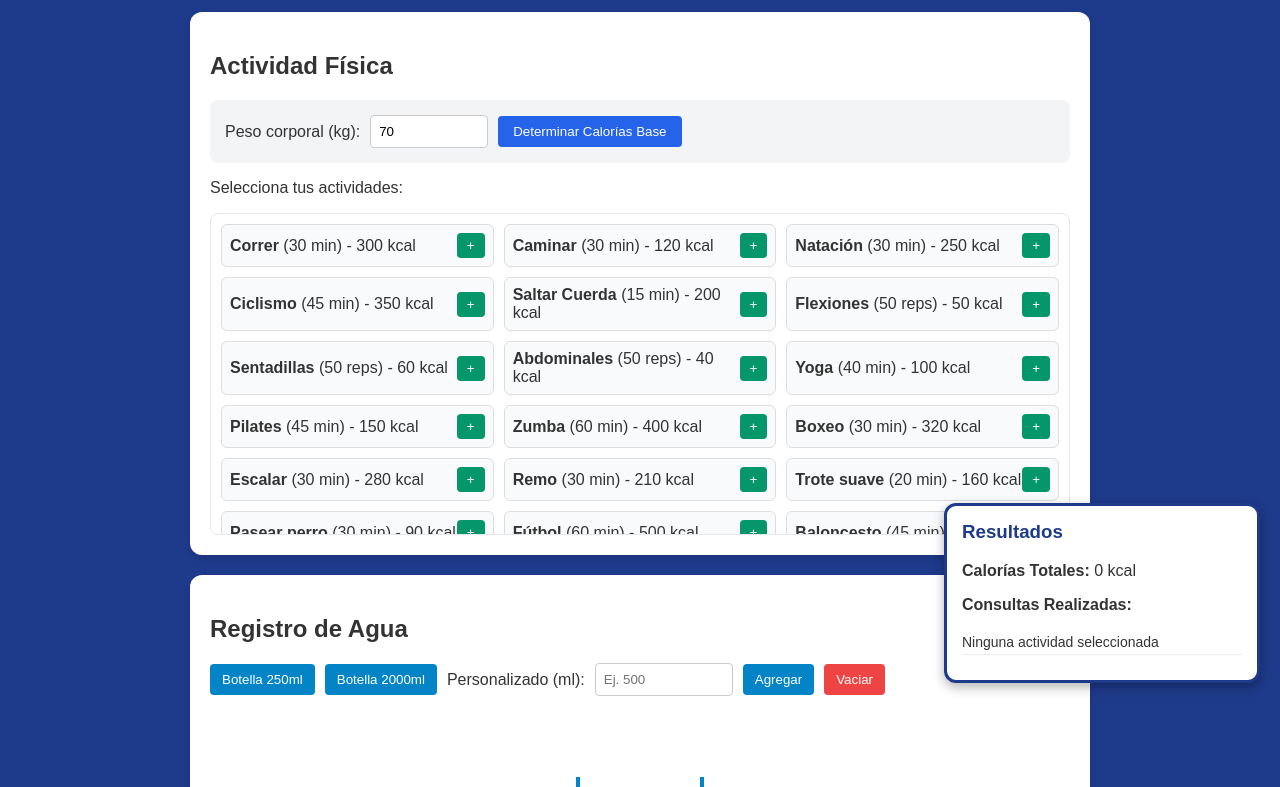
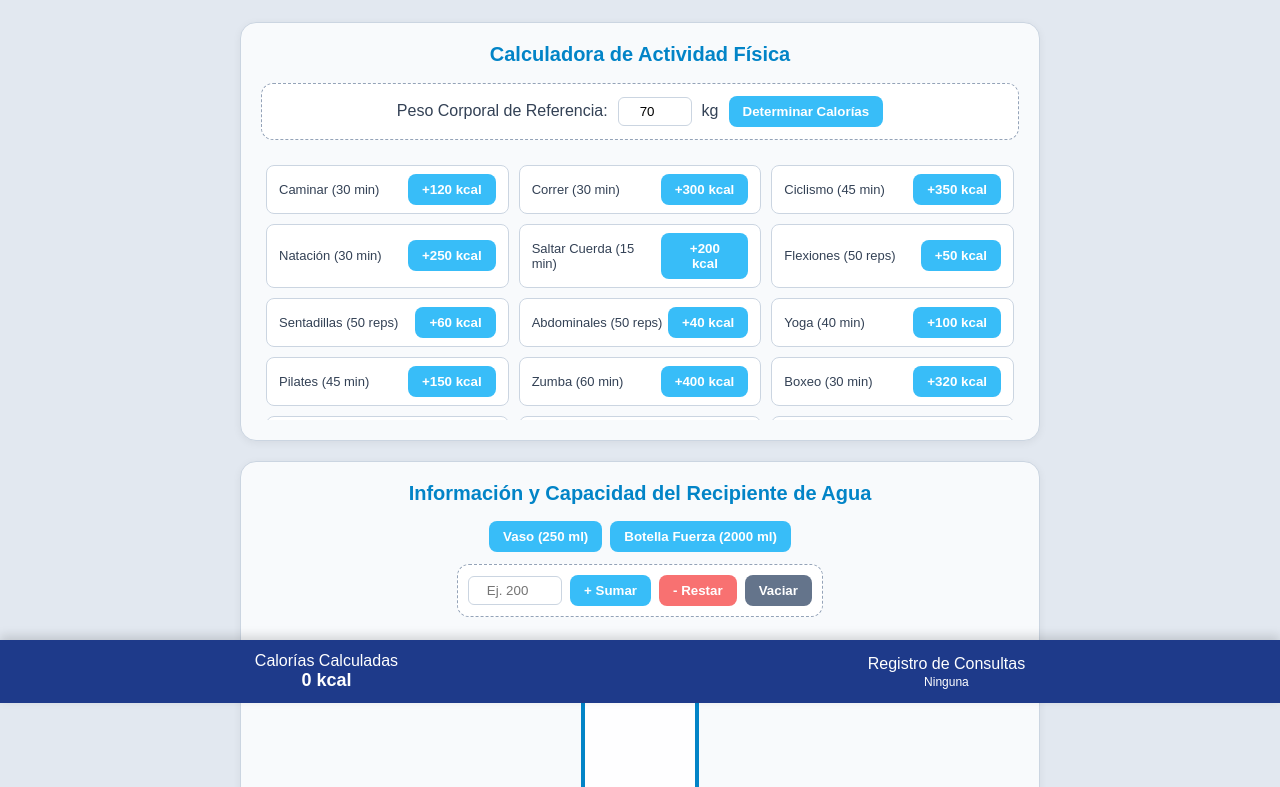
Before and after one commit to gabositogk/fitwater, a plain HTML site: page index.html in a window 1280 px wide. Shown: the part 97-884 px from the top of the page. Drawn offline with Linux system fonts and the light colour scheme.

Commit message:
Refactor index.html for improved styling and features
Updated styles and structure for better layout and readability. Enhanced functionality for activity tracking and water intake.

```diff
--- a/index.html
+++ b/index.html
@@ -4,275 +4,308 @@
   <meta charset="UTF-8">
   <title>FitWater 💧</title>
   <style>
-    /* Estilos generales y fondo azul */
     body {
-      background-color: #1e3a8a;
+      background-color: #e2e8f0;
       font-family: Arial, sans-serif;
       margin: 0;
-      padding: 20px;
-      color: #333;
+      padding: 0 0 100px 0;
+      color: #334155;
     }
 
-    /* Contenedor principal */
+    /* Enzabezado principal */
+    .header {
+      background-color: #0284c7;
+      color: white;
+      text-align: center;
+      padding: 20px 10px;
+      margin-bottom: 25px;
+    }
+
+    .header h1 {
+      margin: 0;
+      font-size: 28px;
+    }
+
+    .header p {
+      margin: 5px 0 0 0;
+      font-size: 14px;
+      opacity: 0.9;
+    }
+
     .container {
-      max-width: 900px;
+      max-width: 800px;
       margin: 0 auto;
       display: flex;
       flex-direction: column;
       gap: 20px;
+      padding: 0 15px;
     }
 
-    /* Título principal */
-    h1 {
-      color: white;
-      text-align: center;
-      margin-bottom: 10px;
+    .card {
+      background-color: #f8fafc;
+      border-radius: 16px;
+      padding: 20px;
+      box-shadow: 0 2px 8px rgba(0, 0, 0, 0.06);
+      border: 1px solid #cbd5e1;
     }
 
-    /* Secciones principales con fondo blanco */
-    .card {
-      background-color: white;
-      border-radius: 12px;
-      padding: 20px;
-      box-shadow: 0 4px 6px rgba(0,0,0,0.1);
+    .card h2 {
+      margin-top: 0;
+      text-align: center;
+      color: #0284c7;
+      font-size: 20px;
     }
 
-    /* 1. SECCIÓN: ACTIVIDAD FÍSICA */
+    /* Botones */
+    .btn-blue {
+      background-color: #38bdf8;
+      color: white;
+      border: none;
+      padding: 8px 14px;
+      border-radius: 8px;
+      font-weight: bold;
+      cursor: pointer;
+    }
+
+    .btn-blue:hover {
+      background-color: #0284c7;
+    }
+
+    .btn-red {
+      background-color: #f87171;
+      color: white;
+      border: none;
+      padding: 8px 14px;
+      border-radius: 8px;
+      font-weight: bold;
+      cursor: pointer;
+    }
+
+    /* 1. Actividad Física y Peso Corporal */
     .peso-box {
-      background-color: #f3f4f6;
-      padding: 15px;
-      border-radius: 8px;
-      margin-bottom: 15px;
+      background-color: #ffffff;
+      padding: 12px 20px;
+      border-radius: 12px;
+      margin-bottom: 20px;
       display: flex;
       align-items: center;
+      justify-content: center;
       gap: 10px;
+      border: 1px dashed #94a3b8;
     }
 
     .peso-box input {
-      padding: 8px;
-      width: 100px;
-      border: 1px solid #ccc;
-      border-radius: 4px;
-    }
-
-    .btn-calc-cal {
-      background-color: #2563eb;
-      color: white;
-      border: none;
-      padding: 8px 15px;
-      border-radius: 4px;
-      cursor: pointer;
+      padding: 6px;
+      width: 60px;
+      text-align: center;
+      border: 1px solid #cbd5e1;
+      border-radius: 6px;
     }
 
     .grid-actividades {
       display: grid;
-      grid-template-columns: repeat(auto-fill, minmax(240px, 1fr));
+      grid-template-columns: repeat(auto-fill, minmax(220px, 1fr));
       gap: 10px;
-      max-height: 300px;
+      max-height: 250px;
       overflow-y: auto;
-      border: 1px solid #e5e7eb;
-      padding: 10px;
-      border-radius: 8px;
+      padding: 5px;
     }
 
     .actividad-item {
+      background-color: #ffffff;
+      padding: 8px 12px;
+      border-radius: 8px;
+      border: 1px solid #cbd5e1;
       display: flex;
       justify-content: space-between;
       align-items: center;
-      background-color: #f9fafb;
-      padding: 8px;
-      border: 1px solid #ddd;
+      font-size: 13px;
+    }
+
+    /* 2. Sección Agua */
+    .agua-controls {
+      display: flex;
+      flex-direction: column;
+      align-items: center;
+      gap: 12px;
+      margin-bottom: 20px;
+    }
+
+    .btn-group {
+      display: flex;
+      gap: 8px;
+      flex-wrap: wrap;
+      justify-content: center;
+    }
+
+    .input-custom-box {
+      background-color: #ffffff;
+      padding: 10px;
+      border-radius: 12px;
+      border: 1px dashed #94a3b8;
+      display: flex;
+      align-items: center;
+      gap: 8px;
+    }
+
+    .input-custom-box input {
+      padding: 6px;
+      width: 80px;
+      text-align: center;
+      border: 1px solid #cbd5e1;
       border-radius: 6px;
     }
 
-    .btn-actividad {
-      background-color: #059669;
-      color: white;
-      border: none;
-      padding: 5px 10px;
-      border-radius: 4px;
-      cursor: pointer;
-    }
-
-    /* 2. SECCIÓN: AGUA Y VASO */
-    .agua-controls {
-      margin-bottom: 15px;
-      display: flex;
-      gap: 10px;
-      align-items: center;
-      flex-wrap: wrap;
-    }
-
-    .agua-controls button {
-      padding: 8px 12px;
-      background-color: #0284c7;
-      color: white;
-      border: none;
-      border-radius: 4px;
-      cursor: pointer;
-    }
-
-    .agua-controls input {
-      padding: 8px;
-      width: 120px;
-      border: 1px solid #ccc;
-      border-radius: 4px;
-    }
-
-    /* Área visual de las botellas/vasos */
+    /* Vaso y Desbordamiento */
     .vaso-area {
       display: flex;
       justify-content: center;
       align-items: flex-end;
-      height: 320px;
-      padding-top: 20px;
+      height: 280px;
+      position: relative;
     }
 
-    /* Vaso base */
     .vaso {
       border: 4px solid #0284c7;
       border-top: none;
-      border-radius: 0 0 15px 15px;
+      border-radius: 0 0 16px 16px;
       position: relative;
-      background-color: rgba(255, 255, 255, 0.8);
-      transition: height 0.3s ease;
+      background-color: rgba(255, 255, 255, 0.9);
       display: flex;
       align-items: flex-end;
     }
 
-    /* Tamaño para botella 2000ml */
-    .vaso.grande {
-      width: 120px;
-      height: 270px;
-    }
+    /* 250ml mide un tercio del de 2000ml */
+    .vaso.grande { width: 110px; height: 240px; }
+    .vaso.pequeno { width: 70px; height: 80px; }
 
-    /* Tamaño para botella 250ml (1/3 de la altura de 2000ml = 90px) */
-    .vaso.pequeno {
-      width: 80px;
-      height: 90px;
-    }
-
-    /* Líquido dentro del vaso */
     .contenido-agua {
       background-color: #38bdf8;
       width: 100%;
       height: 0%;
+      border-radius: 0 0 12px 12px;
       transition: height 0.3s ease;
-      border-radius: 0 0 10px 10px;
     }
 
-    /* Desbordamiento NOTABLE alrededor del vaso */
+    /* Efecto de desbordamiento notable */
     .desbordado::after {
       content: '';
       position: absolute;
-      top: -15px;
+      top: -20px;
       left: -20px;
       right: -20px;
-      bottom: -10px;
+      bottom: -12px;
       background-color: rgba(56, 189, 248, 0.5);
       border-radius: 20px;
-      border: 3px solid #0284c7;
-      z-index: 2;
+      border: 3px dashed #0284c7;
       pointer-events: none;
     }
 
-    /* 3. SECCIÓN: RESULTADOS (Posición Fija) */
-    .resultados-box {
+    /* 3. Resultados fijos abajo */
+    .resultados-fijos {
       position: fixed;
-      bottom: 20px;
-      right: 20px;
-      width: 280px;
-      background-color: #ffffff;
-      border: 3px solid #1e3a8a;
-      border-radius: 12px;
-      padding: 15px;
-      box-shadow: 0 4px 12px rgba(0,0,0,0.3);
-      z-index: 100;
+      bottom: 0;
+      left: 0;
+      right: 0;
+      background-color: #1e3a8a;
+      color: white;
+      padding: 12px 20px;
+      display: flex;
+      justify-content: space-around;
+      align-items: center;
+      box-shadow: 0 -4px 10px rgba(0,0,0,0.15);
+      z-index: 1000;
     }
 
-    .resultados-box h3 {
-      margin-top: 0;
-      color: #1e3a8a;
+    .res-item {
+      text-align: center;
     }
 
-    .lista-consultas {
-      list-style: none;
-      padding: 0;
-      max-height: 120px;
-      overflow-y: auto;
-      margin: 10px 0;
-      font-size: 14px;
+    .res-item span {
+      display: block;
+      font-size: 18px;
+      font-weight: bold;
     }
 
-    .lista-consultas li {
-      padding: 4px 0;
-      border-bottom: 1px solid #eee;
+    .consultas-lista {
+      font-size: 12px;
+      max-height: 35px;
+      overflow-y: auto;
+      margin-top: 2px;
     }
   </style>
 </head>
 <body>
 
+  <!-- Encabezado -->
+  <div class="header">
+    <h1>FitWater 💧</h1>
+    <p>Información e indicadores de hidratación y actividad física</p>
+  </div>
+
   <div class="container">
-    <h1>FitWater 💧</h1>
 
-    <!-- 1. ACTIVIDAD FÍSICA Y PESO CORPORAL -->
+    <!-- 1. Actividad Física (Primero) -->
     <div class="card">
-      <h2>Actividad Física</h2>
+      <h2>Calculadora de Actividad Física</h2>
 
-      <!-- Peso corporal dentro del cuadro de actividad física -->
+      <!-- Peso dentro de actividad física -->
       <div class="peso-box">
-        <label for="peso">Peso corporal (kg):</label>
-        <input type="number" id="peso" placeholder="Ej. 70" value="70">
-        <button class="btn-calc-cal" onclick="calcularBaseCalorias()">Determinar Calorías Base</button>
+        <label for="peso">Peso Corporal de Referencia:</label>
+        <input type="number" id="peso" value="70">
+        <span>kg</span>
+        <button class="btn-blue" onclick="determinarCalorias()">Determinar Calorías</button>
       </div>
 
-      <p>Selecciona tus actividades:</p>
-      <!-- Lista de 30 Actividades Físicas -->
-      <div class="grid-actividades" id="gridActividades">
-        <!-- Se generan automáticamente con JavaScript -->
-      </div>
+      <!-- 30 Actividades -->
+      <div class="grid-actividades" id="gridActividades"></div>
     </div>
 
-    <!-- 2. CONTROL DE AGUA Y VASO -->
+    <!-- 2. Registro de Agua (Al final) -->
     <div class="card">
-      <h2>Registro de Agua</h2>
+      <h2>Información y Capacidad del Recipiente de Agua</h2>
 
       <div class="agua-controls">
-        <button onclick="cambiarBotella(250)">Botella 250ml</button>
-        <button onclick="cambiarBotella(2000)">Botella 2000ml</button>
+        <div class="btn-group">
+          <button class="btn-blue" onclick="cambiarBotella(250)">Vaso (250 ml)</button>
+          <button class="btn-blue" onclick="cambiarBotella(2000)">Botella Fuerza (2000 ml)</button>
+        </div>
 
-        <label for="inputMl">Personalizado (ml):</label>
-        <input type="number" id="inputMl" placeholder="Ej. 500">
-        <button onclick="agregarAguaPersonalizada()">Agregar</button>
-        <button onclick="reiniciarAgua()" style="background-color: #ef4444;">Vaciar</button>
+        <div class="input-custom-box">
+          <input type="number" id="inputMl" placeholder="Ej. 200">
+          <button class="btn-blue" onclick="modificarAgua(true)">+ Sumar</button>
+          <button class="btn-red" onclick="modificarAgua(false)">- Restar</button>
+          <button class="btn-blue" style="background-color: #64748b;" onclick="reiniciarAgua()">Vaciar</button>
+        </div>
       </div>
 
-      <!-- Representación visual del agua -->
       <div class="vaso-area">
         <div id="vaso" class="vaso grande">
           <div id="agua" class="contenido-agua"></div>
         </div>
       </div>
     </div>
+
   </div>
 
-  <!-- 3. CUADRO DE RESULTADOS (Posición fija en pantalla) -->
-  <div class="resultados-box">
-    <h3>Resultados</h3>
-    <p><strong>Calorías Totales:</strong> <span id="totalCalorias">0</span> kcal</p>
-    <p><strong>Consultas Realizadas:</strong></p>
-    <ul id="listaConsultas" class="lista-consultas">
-      <li>Ninguna actividad seleccionada</li>
-    </ul>
+  <!-- Resultados fijos abajo sin el resultado de agua -->
+  <div class="resultados-fijos">
+    <div class="res-item">
+      <div>Calorías Calculadas</div>
+      <span id="totalCalorias">0 kcal</span>
+    </div>
+    <div class="res-item">
+      <div>Registro de Consultas</div>
+      <div class="consultas-lista" id="listaConsultas">Ninguna</div>
+    </div>
   </div>
 
   <script>
-    // LISTA DE 30 ACTIVIDADES FÍSICAS (Nombre, Duración/Reps, Calorías base)
     const actividades = [
+      { nombre: "Caminar", detalle: "30 min", cal: 120 },
       { nombre: "Correr", detalle: "30 min", cal: 300 },
-      { nombre: "Caminar", detalle: "30 min", cal: 120 },
+      { nombre: "Ciclismo", detalle: "45 min", cal: 350 },
       { nombre: "Natación", detalle: "30 min", cal: 250 },
-      { nombre: "Ciclismo", detalle: "45 min", cal: 350 },
       { nombre: "Saltar Cuerda", detalle: "15 min", cal: 200 },
       { nombre: "Flexiones", detalle: "50 reps", cal: 50 },
       { nombre: "Sentadillas", detalle: "50 reps", cal: 60 },
@@ -292,7 +325,7 @@
       { nombre: "Crossfit", detalle: "30 min", cal: 350 },
       { nombre: "Patinaje", detalle: "30 min", cal: 220 },
       { nombre: "Bailar", detalle: "30 min", cal: 180 },
-      { nombre: "Burupees", detalle: "30 reps", cal: 70 },
+      { nombre: "Burpees", detalle: "30 reps", cal: 70 },
       { nombre: "Zancadas", detalle: "40 reps", cal: 50 },
       { nombre: "Plancha", detalle: "5 min", cal: 30 },
       { nombre: "Spinning", detalle: "45 min", cal: 420 },
@@ -306,94 +339,72 @@
     let capacidadMax = 2000;
     let mlActuales = 0;
 
-    // Cargar botones de actividades en pantalla
     const grid = document.getElementById('gridActividades');
     actividades.forEach(act => {
       const div = document.createElement('div');
       div.className = 'actividad-item';
       div.innerHTML = `
-        <span><strong>${act.nombre}</strong> (${act.detalle}) - ${act.cal} kcal</span>
-        <button class="btn-actividad" onclick="agregarActividad('${act.nombre}', ${act.cal})">+</button>
+        <span>${act.nombre} (${act.detalle})</span>
+        <button class="btn-blue" onclick="sumarActividad('${act.nombre}', ${act.cal})">+${act.cal} kcal</button>
       `;
       grid.appendChild(div);
     });
 
-    // Agregar calorías y registrar la consulta
-    function agregarActividad(nombre, calorias) {
-      totalCalorias += calorias;
-      consultas.push(`${nombre} (+${calorias} kcal)`);
+    function sumarActividad(nombre, cal) {
+      totalCalorias += cal;
+      consultas.push(`${nombre} (${cal} kcal)`);
       actualizarResultados();
     }
 
-    // Calcular calorías base según el peso
-    function calcularBaseCalorias() {
+    function determinarCalorias() {
       const peso = parseFloat(document.getElementById('peso').value);
       if (peso > 0) {
-        const calBase = Math.round(peso * 22);
-        alert(`Tus calorías metabólicas base estimadas son: ${calBase} kcal`);
+        alert(`Para tu peso de ${peso} kg, tus calorías base son aprox. ${Math.round(peso * 22)} kcal`);
       }
     }
 
-    // Actualizar sección fija de resultados
     function actualizarResultados() {
-      document.getElementById('totalCalorias').innerText = totalCalorias;
+      document.getElementById('totalCalorias').innerText = totalCalorias + " kcal";
       const lista = document.getElementById('listaConsultas');
-      lista.innerHTML = '';
-
-      if (consultas.length === 0) {
-        lista.innerHTML = '<li>Ninguna actividad seleccionada</li>';
-      } else {
-        consultas.forEach(item => {
-          const li = document.createElement('li');
-          li.innerText = item;
-          lista.appendChild(li);
-        });
-      }
+      lista.innerHTML = consultas.length ? consultas.join(', ') : 'Ninguna';
     }
 
-    // Cambiar entre la botella de 2000ml y 250ml
-    function cambiarBotella(capacidad) {
-      capacidadMax = capacidad;
+    function cambiarBotella(cap) {
+      capacidadMax = cap;
       const vaso = document.getElementById('vaso');
-
-      if (capacidad === 250) {
-        vaso.className = 'vaso pequeno';
-      } else {
-        vaso.className = 'vaso grande';
-      }
-
-      actualizarVaso();
+      vaso.className = cap === 250 ? 'vaso pequeno' : 'vaso grande';
+      actualizarAguaVisual();
     }
 
-    // Agregar agua desde el campo personalizado
-    function agregarAguaPersonalizada() {
+    function modificarAgua(esSuma) {
       const input = document.getElementById('inputMl');
       const cantidad = parseFloat(input.value);
       if (cantidad > 0) {
-        mlActuales += cantidad;
-        actualizarVaso();
+        if (esSuma) {
+          mlActuales += cantidad;
+        } else {
+          mlActuales = Math.max(0, mlActuales - cantidad);
+        }
+        actualizarAguaVisual();
         input.value = '';
       }
     }
 
-    // Vaciar el vaso de agua
     function reiniciarAgua() {
       mlActuales = 0;
-      actualizarVaso();
+      actualizarAguaVisual();
     }
 
-    // Actualizar nivel de agua y aplicar el desbordamiento si se excede
-    function actualizarVaso() {
+    function actualizarAguaVisual() {
       const agua = document.getElementById('agua');
       const vaso = document.getElementById('vaso');
+      let pct = (mlActuales / capacidadMax) * 100;
 
-      let porcentaje = (mlActuales / capacidadMax) * 100;
-
-      if (porcentaje > 100) {
+      if (pct > 100) {
         agua.style.height = '100%';
-        vaso.classList.add('desbordado'); // Muestra el agua alrededor del vaso
+        vaso.classList.add('desbordado');
       } else {
-        agua.style.height = porcentaje + '%';
+        agua.style.height = pct + '%';
         vaso.classList.remove('desbordado');
       }
     }
```
